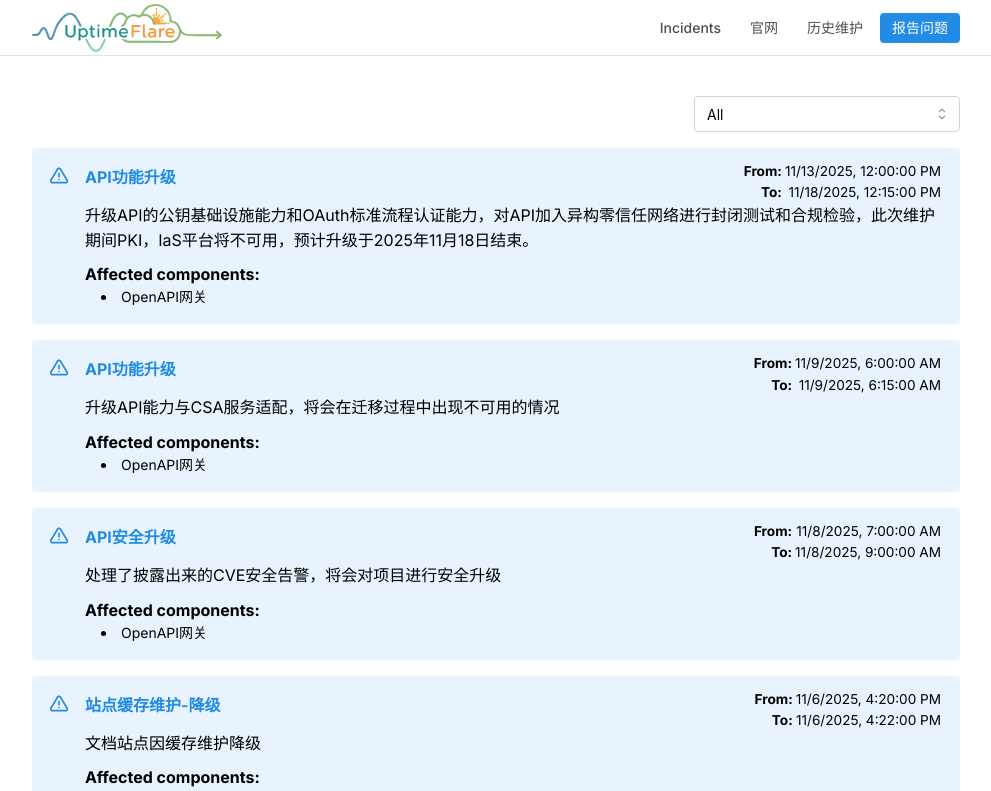
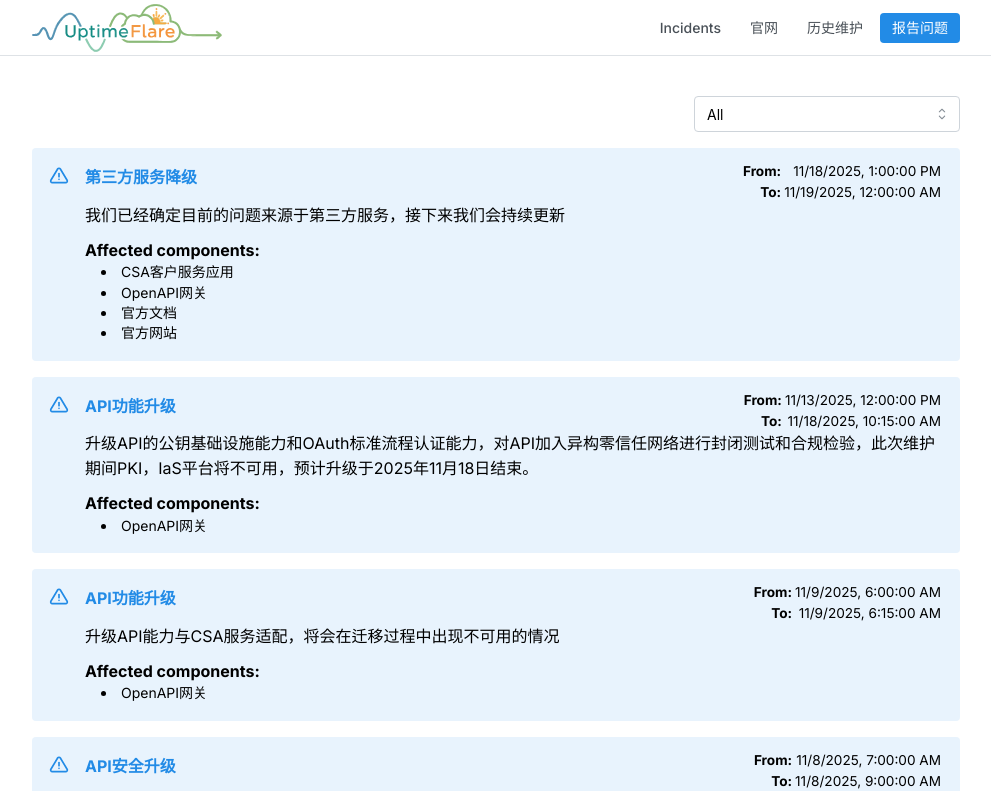
Before and after one commit to dreamreflex/status, a Next.js app: page /incidents in a window 1280 px wide. Shown: the top 791 px of the page, without its empty margins (144-1135 px from the left). Built offline with nearby package versions, Linux system fonts and the light colour scheme.

Commit message:
Update maintenance end time and add new entry

```diff
--- a/uptime.config.ts
+++ b/uptime.config.ts
@@ -91,8 +91,16 @@ const maintenances: MaintenanceConfig[] = [
     title: 'API功能升级',
     body: '升级API的公钥基础设施能力和OAuth标准流程认证能力，对API加入异构零信任网络进行封闭测试和合规检验，此次维护期间PKI，IaS平台将不可用，预计升级于2025年11月18日结束。',
     start: '2025-11-13T20:00:00+08:00',
-    end:   '2025-11-18T20:15:00+08:00',
+    end:   '2025-11-18T18:15:00+08:00',
     color: 'blue',
   },
+    {
+    monitors: ['dreamreflex_csa','dreamreflex_api','dreamreflex_doc','dreamreflex_owa'],
+    title: '第三方服务降级',
+    body: '我们已经确定目前的问题来源于第三方服务，接下来我们会持续更新',
+    start: '2025-11-18T21:00:00+08:00',
+    end:   '2025-11-19T08:00:00+08:00',
+    color: 'blue',
+  }
 ]
 export { maintenances, pageConfig, workerConfig }
```
